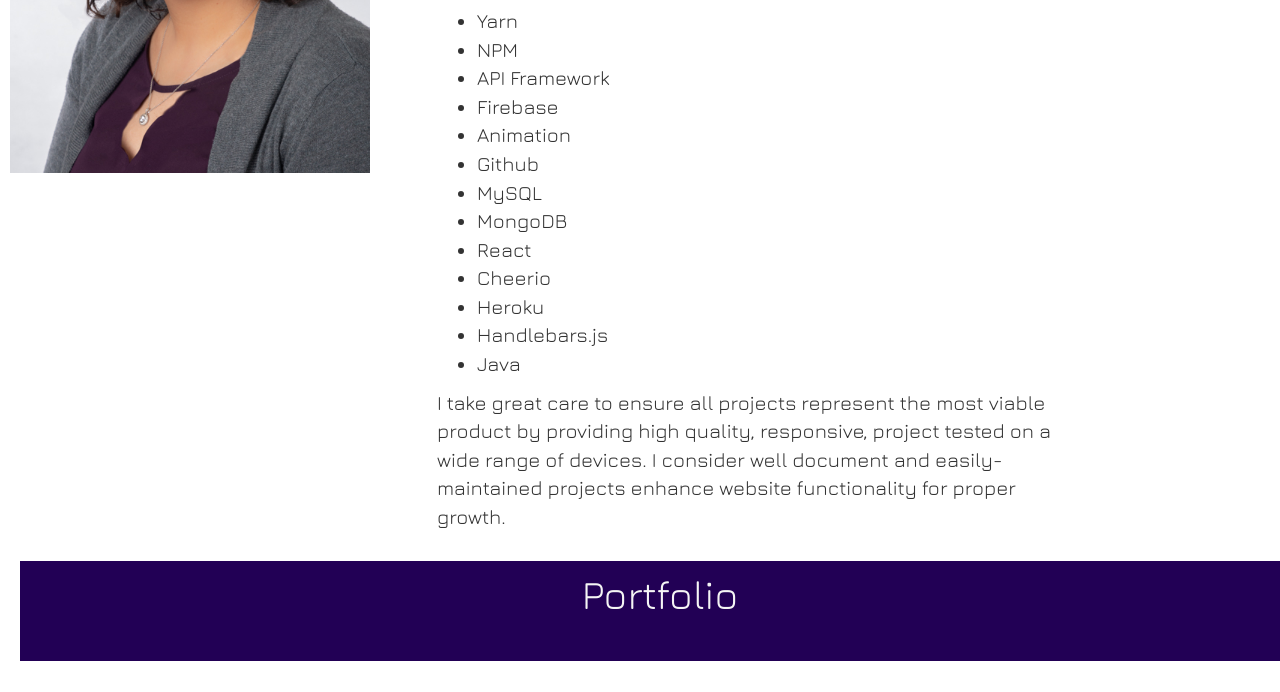
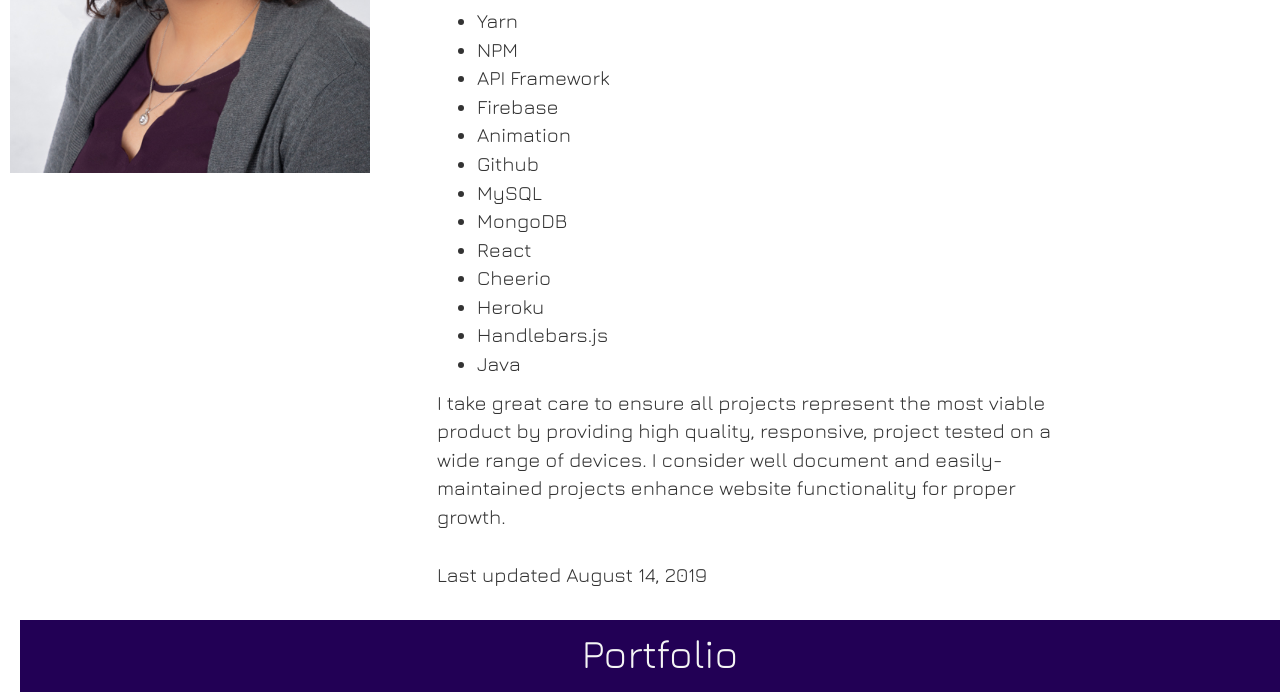
Before and after one commit to KristenDLR/updatedPortfolio, a plain HTML site: page index.html in a window 1280 px wide. Shown: the part 678-1370 px from the top of the page. Drawn offline with nearby package versions, Linux system fonts and the light colour scheme.

Commit message:
updated resume

```diff
--- a/index.html
+++ b/index.html
@@ -109,6 +109,8 @@
           wide range of devices. I consider well document and easily-maintained
           projects enhance website functionality for proper growth.
         </p>
+        <br>
+        <p>Last updated August 14, 2019</p>
       </div>
     </div>
     <div class="container-fluid">
```
Also changed, not shown: 1 other file.
